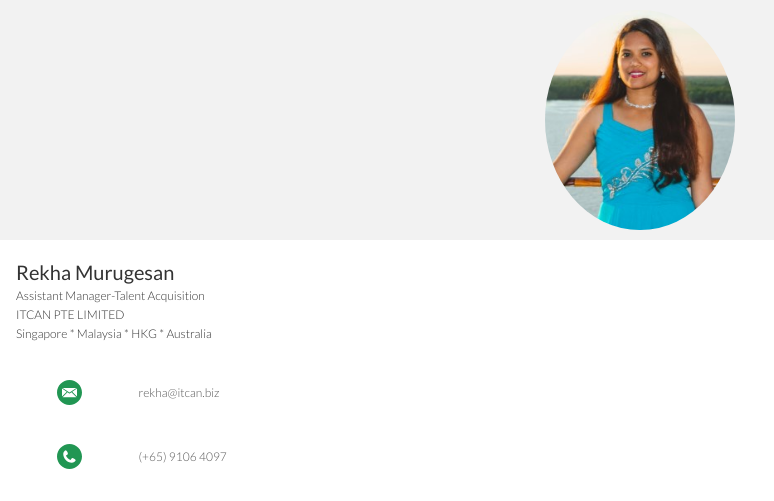
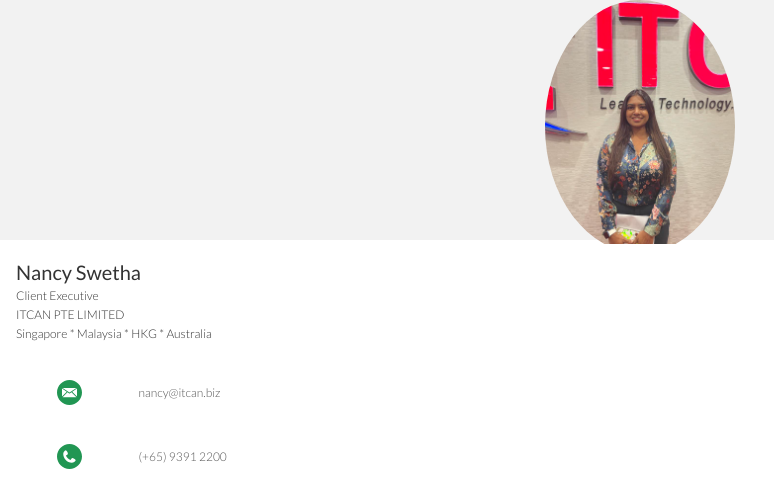
Before and after one commit to ITCANNAMECARD/NANCY, a plain HTML site: page index.html in a window 1280 px wide. Shown: the top 501 px of the page, 0-774 px from the left. Drawn offline with Linux system fonts and the light colour scheme; a web font is replaced by a local one.

Commit message:
Update index.html

```diff
--- a/index.html
+++ b/index.html
@@ -14,7 +14,7 @@
 			<div class="row">
 				<div class="col"></div>
 				<div class="col is-5">
-					<img class="profile-pic" src="REKHA MURUGESAN.jpg" alt="Profile Picture">
+					<img class="profile-pic" src="NANCY.jpeg" alt="Profile Picture">
 				</div>
 				<div class="col"></div>
 			</div>
@@ -25,8 +25,8 @@
 		<div class="container">
 			<div class="row name-title-company">
 				<div class="col is-6">
-					<p class="text-name">Rekha Murugesan</p>
-					<p class="text-title-company">Assistant Manager-Talent Acquisition</p>
+					<p class="text-name">Nancy Swetha</p>
+					<p class="text-title-company">Client Executive</p>
 					<p class="text-title-company">ITCAN PTE LIMITED</p>
 					<p class="text-title-company">Singapore	*	Malaysia	*	HKG	*	Australia
 				</div>
@@ -38,14 +38,14 @@
 	</section>
 
 	<section class="bg-color-white secondary-info">
-		<a href="mailto:rekha@itcan.biz">
+		<a href="mailto:nancy@itcan.biz">
 			<div class="container">
 				<div class="row detail">
 					<div class="col">
 						<img src="assets/icon-email.svg" alt="Email Icon"">
 					</div>
 					<div class="col is-8">
-						<p class="text-detail">rekha@itcan.biz</p>
+						<p class="text-detail">nancy@itcan.biz</p>
 					</div>
 					<div class="col">
 						<img src="assets/right-arrow.svg" alt="Right Arrow" height="50%" width="40%">
@@ -56,14 +56,14 @@
 	</section>
 
 	<section class="bg-color-white secondary-info">
-		<a href="tel:+6591064097">
+		<a href="tel:+6593912200">
 			<div class="container">
 				<div class="row detail">
 					<div class="col">
 						<img src="assets/icon-phone.svg" alt="Phone Icon"">
 					</div>
 					<div class="col is-8">
-						<p class="text-detail">(+65) 9106 4097</p>
+						<p class="text-detail">(+65) 9391 2200</p>
 					</div>
 					<div class="col">
 						<img src="assets/right-arrow.svg" alt="Right Arrow" height="50%" width="40%">
```
